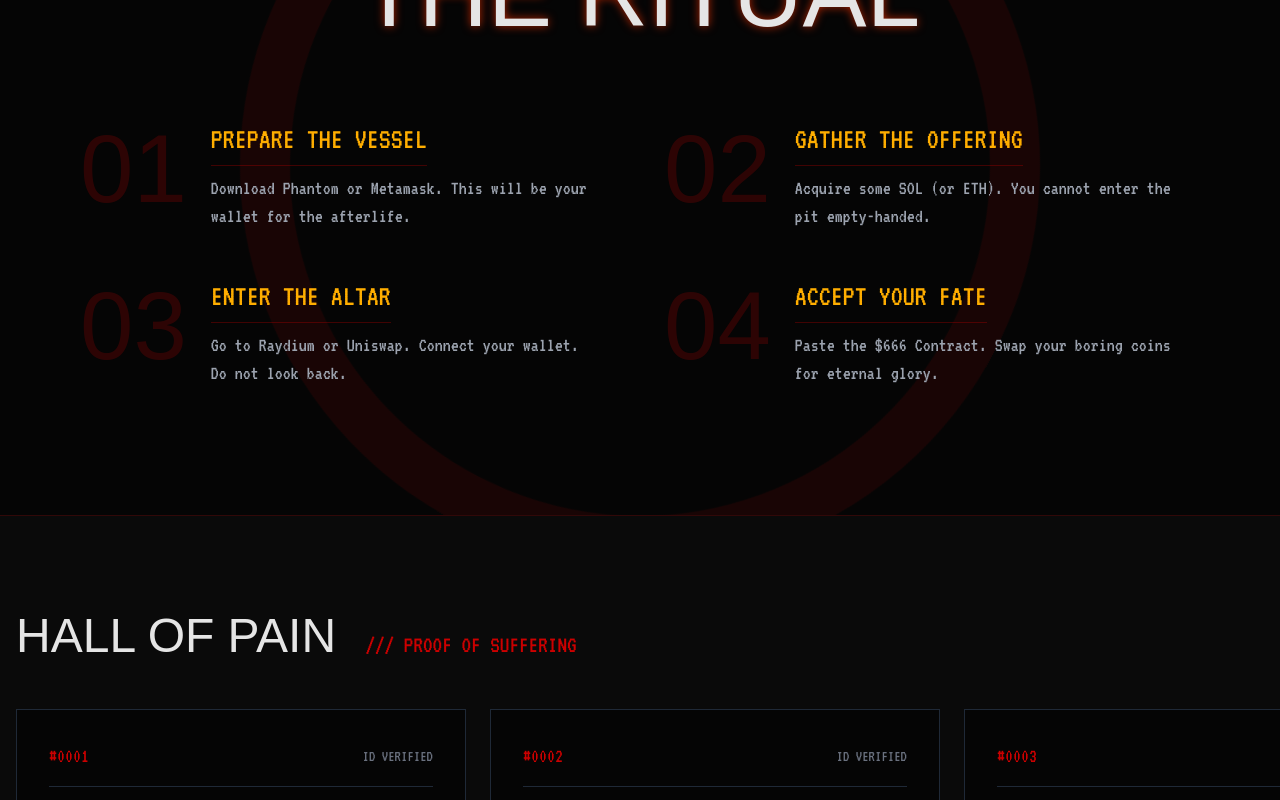
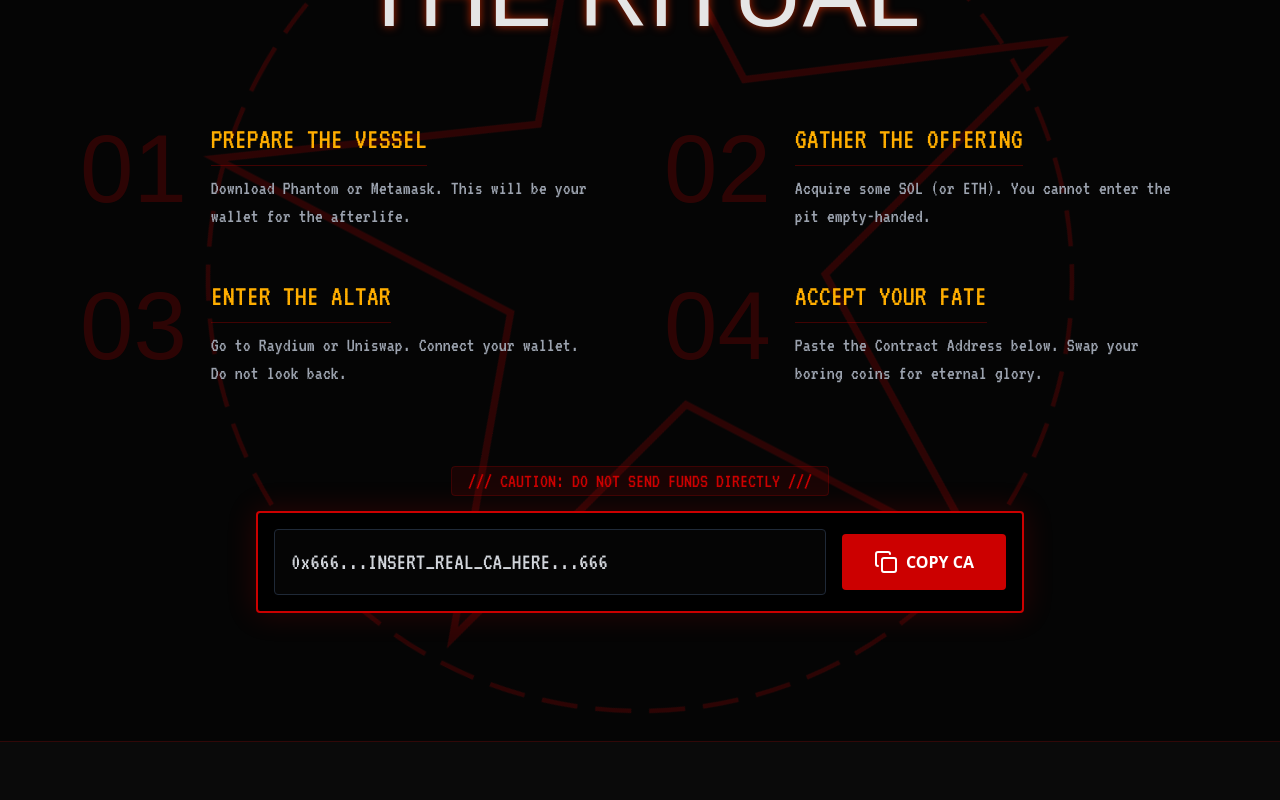
Before and after one commit to Pluviophile84/HELLCOIN, a Next.js app: page / in a window 1280 px wide. Shown: the part 4740-5540 px from the top of the page. Built offline with nearby package versions, Linux system fonts and the light colour scheme; a web font is replaced by a local one.

Commit message:
Update Ritual.tsx

```diff
--- a/components/sections/Ritual.tsx
+++ b/components/sections/Ritual.tsx
@@ -1,19 +1,48 @@
 "use client";
 import { motion } from "framer-motion";
+import { useState } from "react";
+import { Copy, Check } from "lucide-react";
 
 export const Ritual = () => {
+  const [copied, setCopied] = useState(false);
+
+  // REPLACE THIS WITH YOUR REAL CONTRACT ADDRESS
+  const CONTRACT_ADDRESS = "0x666...INSERT_REAL_CA_HERE...666";
+
+  const handleCopy = () => {
+    navigator.clipboard.writeText(CONTRACT_ADDRESS);
+    setCopied(true);
+    setTimeout(() => setCopied(false), 2000);
+  };
+
   const steps = [
     { num: "01", title: "PREPARE THE VESSEL", text: "Download Phantom or Metamask. This will be your wallet for the afterlife." },
     { num: "02", title: "GATHER THE OFFERING", text: "Acquire some SOL (or ETH). You cannot enter the pit empty-handed." },
     { num: "03", title: "ENTER THE ALTAR", text: "Go to Raydium or Uniswap. Connect your wallet. Do not look back." },
-    { num: "04", title: "ACCEPT YOUR FATE", text: "Paste the $666 Contract. Swap your boring coins for eternal glory." },
+    { num: "04", title: "ACCEPT YOUR FATE", text: "Paste the Contract Address below. Swap your boring coins for eternal glory." },
   ];
 
   return (
     <section id="ritual" className="py-32 bg-hell-black overflow-hidden relative">
-      {/* Background Symbol */}
-      <div className="absolute top-1/2 left-1/2 -translate-x-1/2 -translate-y-1/2 opacity-10 pointer-events-none">
-        <div className="w-[800px] h-[800px] border-[50px] border-hell-red rounded-full animate-spin-slow dashed-border"></div>
+
+      {/* --- BACKGROUND: THE SUMMONING PENTAGRAM --- */}
+      <div className="absolute top-1/2 left-1/2 -translate-x-1/2 -translate-y-1/2 pointer-events-none select-none z-0">
+        {/* The SVG Pentagram */}
+        <svg
+          viewBox="0 0 100 100"
+          className="w-[600px] h-[600px] md:w-[900px] md:h-[900px] animate-spin-slow opacity-20 text-hell-red"
+        >
+          {/* Outer Circle (Optional, looks cool with the star) */}
+          <circle cx="50" cy="50" r="48" fill="none" stroke="currentColor" strokeWidth="0.5" strokeDasharray="4 2" />
+
+          {/* The Star (Pentagram) */}
+          <polygon
+            points="50,5 61,40 98,40 68,60 79,95 50,75 21,95 32,60 2,40 39,40"
+            fill="none"
+            stroke="currentColor"
+            strokeWidth="0.8"
+          />
+        </svg>
       </div>
 
       <div className="max-w-6xl mx-auto px-4 relative z-10">
@@ -21,7 +50,8 @@ export const Ritual = () => {
           THE RITUAL
         </h2>
 
-        <div className="grid grid-cols-1 md:grid-cols-2 gap-12">
+        {/* STEPS GRID */}
+        <div className="grid grid-cols-1 md:grid-cols-2 gap-12 mb-20">
           {steps.map((step, i) => (
             <motion.div
               key={i}
@@ -45,6 +75,36 @@ export const Ritual = () => {
             </motion.div>
           ))}
         </div>
+
+        {/* --- CONTRACT ADDRESS BOX --- */}
+        <motion.div
+          initial={{ opacity: 0, y: 30 }}
+          whileInView={{ opacity: 1, y: 0 }}
+          className="max-w-3xl mx-auto"
+        >
+          <div className="text-center mb-4">
+             <span className="font-terminal text-hell-red text-xl bg-hell-red/10 px-4 py-1 border border-hell-red/20 rounded">
+               /// CAUTION: DO NOT SEND FUNDS DIRECTLY ///
+             </span>
+          </div>
+
+          <div className="bg-black border-2 border-hell-red p-2 md:p-4 rounded flex flex-col md:flex-row items-center gap-4 shadow-[0_0_30px_rgba(204,0,0,0.2)]">
+            {/* The Address Display */}
+            <div className="flex-1 w-full bg-hell-dark/50 p-4 rounded border border-gray-800 font-terminal text-xl md:text-2xl text-gray-300 break-all text-center md:text-left">
+              {CONTRACT_ADDRESS}
+            </div>
+
+            {/* The Copy Button */}
+            <button
+              onClick={handleCopy}
+              className="w-full md:w-auto bg-hell-red hover:bg-hell-orange text-white font-bold py-4 px-8 rounded flex items-center justify-center gap-2 transition-all active:scale-95"
+            >
+              {copied ? <Check size={24} /> : <Copy size={24} />}
+              {copied ? "COPIED!" : "COPY CA"}
+            </button>
+          </div>
+        </motion.div>
+
       </div>
     </section>
   );
```
